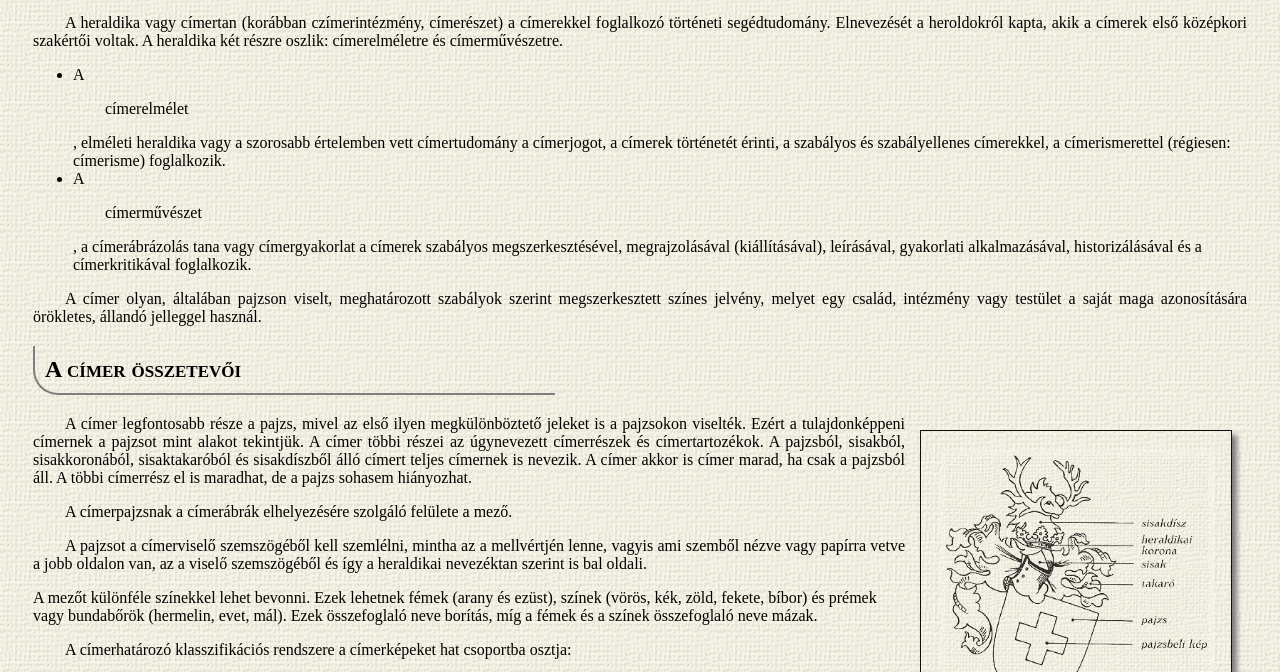
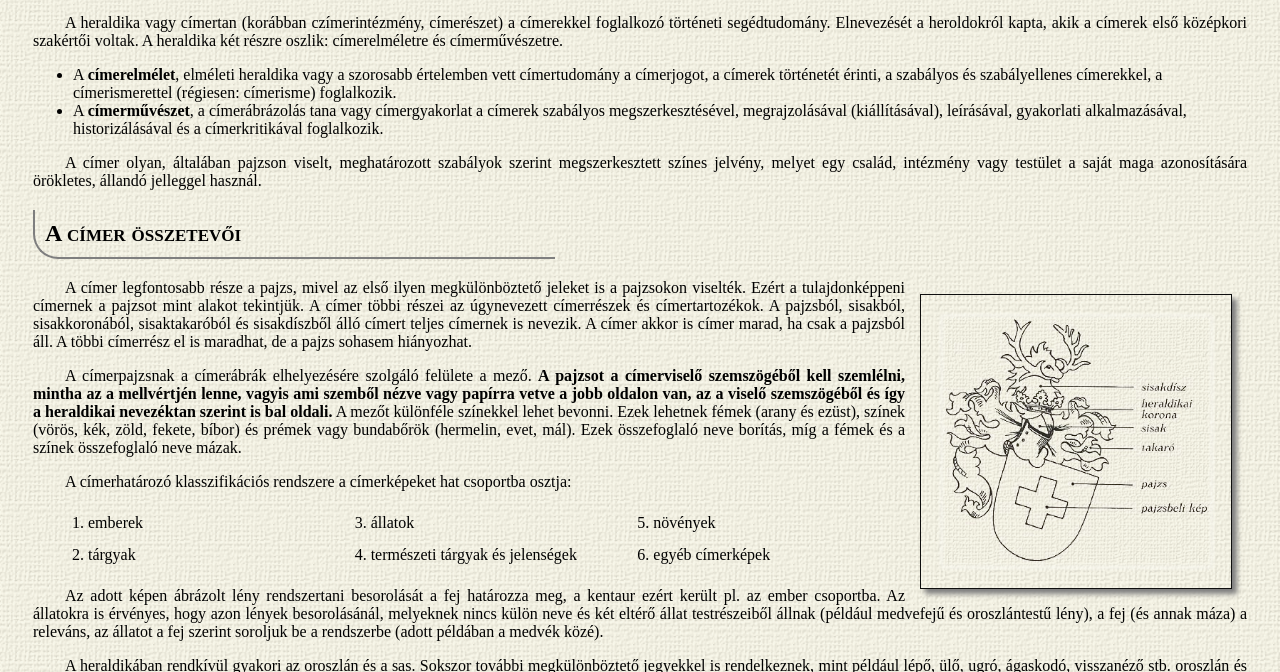
Before and after one commit to bogialmasi/heraldika, a plain HTML site: page index.html in a window 1280 px wide. Shown: the part 101-773 px from the top of the page. Drawn offline with Linux system fonts and the light colour scheme.

Commit message:
vastag betű

```diff
--- a/index.html
+++ b/index.html
@@ -11,9 +11,9 @@
     <p>A heraldika vagy címertan (korábban czímerintézmény, címerészet) a címerekkel foglalkozó történeti segédtudomány. Elnevezését a heroldokról kapta, akik a címerek első középkori szakértői voltak. A heraldika két részre oszlik: címerelméletre és címerművészetre.
     </p>
     <ul>
-        <li>A <p id="fk">címerelmélet</p>, elméleti heraldika vagy a szorosabb értelemben vett címertudomány a címerjogot, a címerek történetét érinti, a szabályos és szabályellenes címerekkel, a címerismerettel (régiesen: címerisme) foglalkozik.
+        <li>A <span class="fk">címerelmélet</span>, elméleti heraldika vagy a szorosabb értelemben vett címertudomány a címerjogot, a címerek történetét érinti, a szabályos és szabályellenes címerekkel, a címerismerettel (régiesen: címerisme) foglalkozik.
         </li>
-        <li>A <p id="fk">címerművészet</p>, a címerábrázolás tana vagy címergyakorlat a címerek szabályos megszerkesztésével, megrajzolásával (kiállításával), leírásával, gyakorlati alkalmazásával, historizálásával és a címerkritikával foglalkozik.
+        <li>A <span class="fk">címerművészet</span>, a címerábrázolás tana vagy címergyakorlat a címerek szabályos megszerkesztésével, megrajzolásával (kiállításával), leírásával, gyakorlati alkalmazásával, historizálásával és a címerkritikával foglalkozik.
         </li>
     </ul>
     <p>A címer olyan, általában pajzson viselt, meghatározott szabályok szerint megszerkesztett színes jelvény, melyet egy család, intézmény vagy testület a saját maga azonosítására örökletes, állandó jelleggel használ.
@@ -23,7 +23,7 @@
     <img src="teljescimer.png" id="teljes" alt="Teljes címer részei" title="Teljes címer részei">
     <p>A címer legfontosabb része a pajzs, mivel az első ilyen megkülönböztető jeleket is a pajzsokon viselték. Ezért a tulajdonképpeni címernek a pajzsot mint alakot tekintjük. A címer többi részei az úgynevezett címerrészek és címertartozékok. A pajzsból, sisakból, sisakkoronából, sisaktakaróból és sisakdíszből álló címert teljes címernek is nevezik. A címer akkor is címer marad, ha csak a pajzsból áll. A többi címerrész el is maradhat, de a pajzs sohasem hiányozhat.
     </p>
-    <p>A címerpajzsnak a címerábrák elhelyezésére szolgáló felülete a mező. <p id="fk">A pajzsot a címerviselő szemszögéből kell szemlélni, mintha az a mellvértjén lenne, vagyis ami szemből nézve vagy papírra vetve a jobb oldalon van, az a viselő szemszögéből és így a heraldikai nevezéktan szerint is bal oldali.</p> A mezőt különféle színekkel lehet bevonni. Ezek lehetnek fémek (arany és ezüst), színek (vörös, kék, zöld, fekete, bíbor) és prémek vagy bundabőrök (hermelin, evet, mál). Ezek összefoglaló neve borítás, míg a fémek és a színek összefoglaló neve mázak.
+    <p>A címerpajzsnak a címerábrák elhelyezésére szolgáló felülete a mező. <span class="fk">A pajzsot a címerviselő szemszögéből kell szemlélni, mintha az a mellvértjén lenne, vagyis ami szemből nézve vagy papírra vetve a jobb oldalon van, az a viselő szemszögéből és így a heraldikai nevezéktan szerint is bal oldali.</span> A mezőt különféle színekkel lehet bevonni. Ezek lehetnek fémek (arany és ezüst), színek (vörös, kék, zöld, fekete, bíbor) és prémek vagy bundabőrök (hermelin, evet, mál). Ezek összefoglaló neve borítás, míg a fémek és a színek összefoglaló neve mázak.
     </p>
     <p>A címerhatározó klasszifikációs rendszere a címerképeket hat csoportba osztja:
     </p>
```
